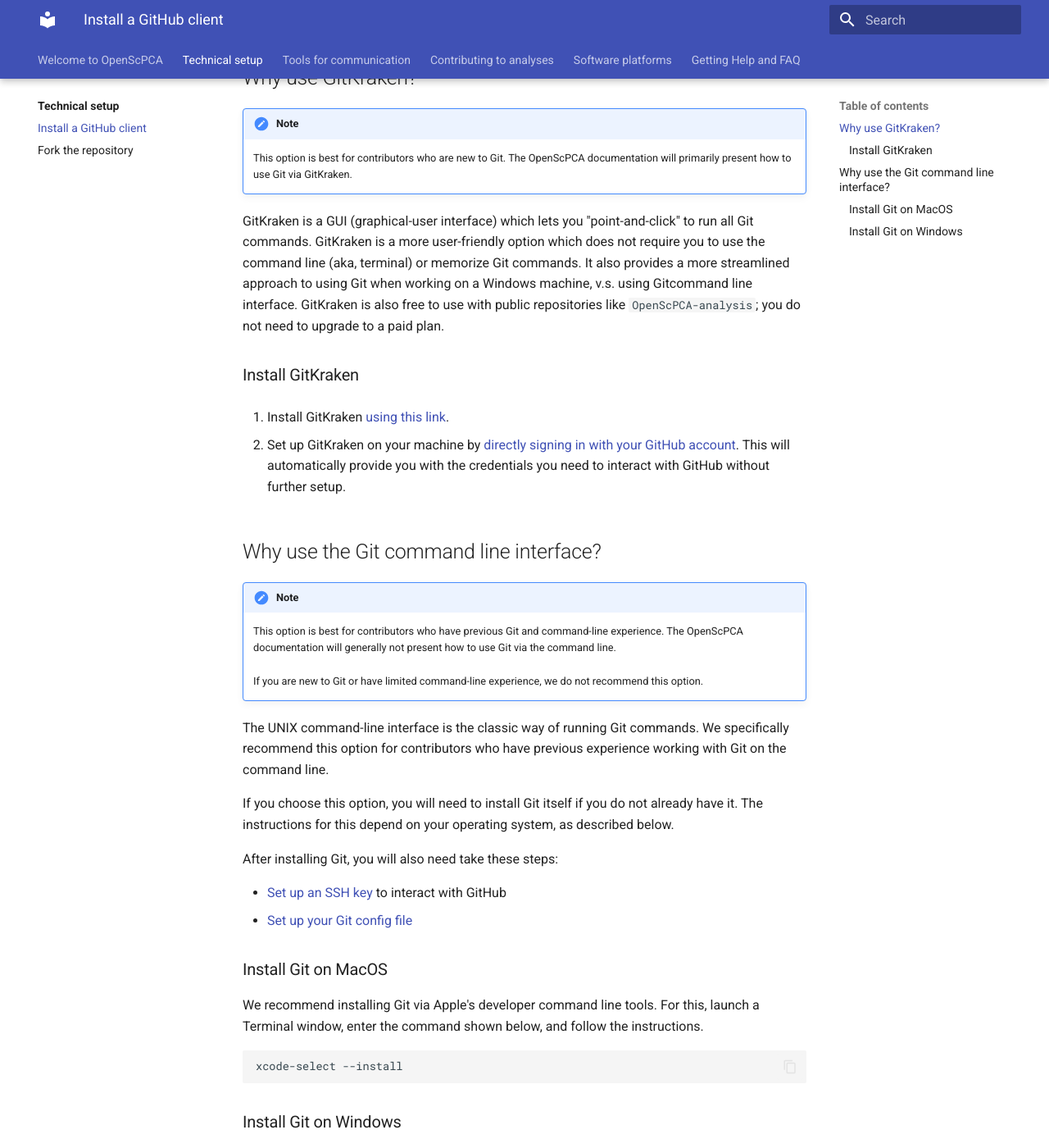
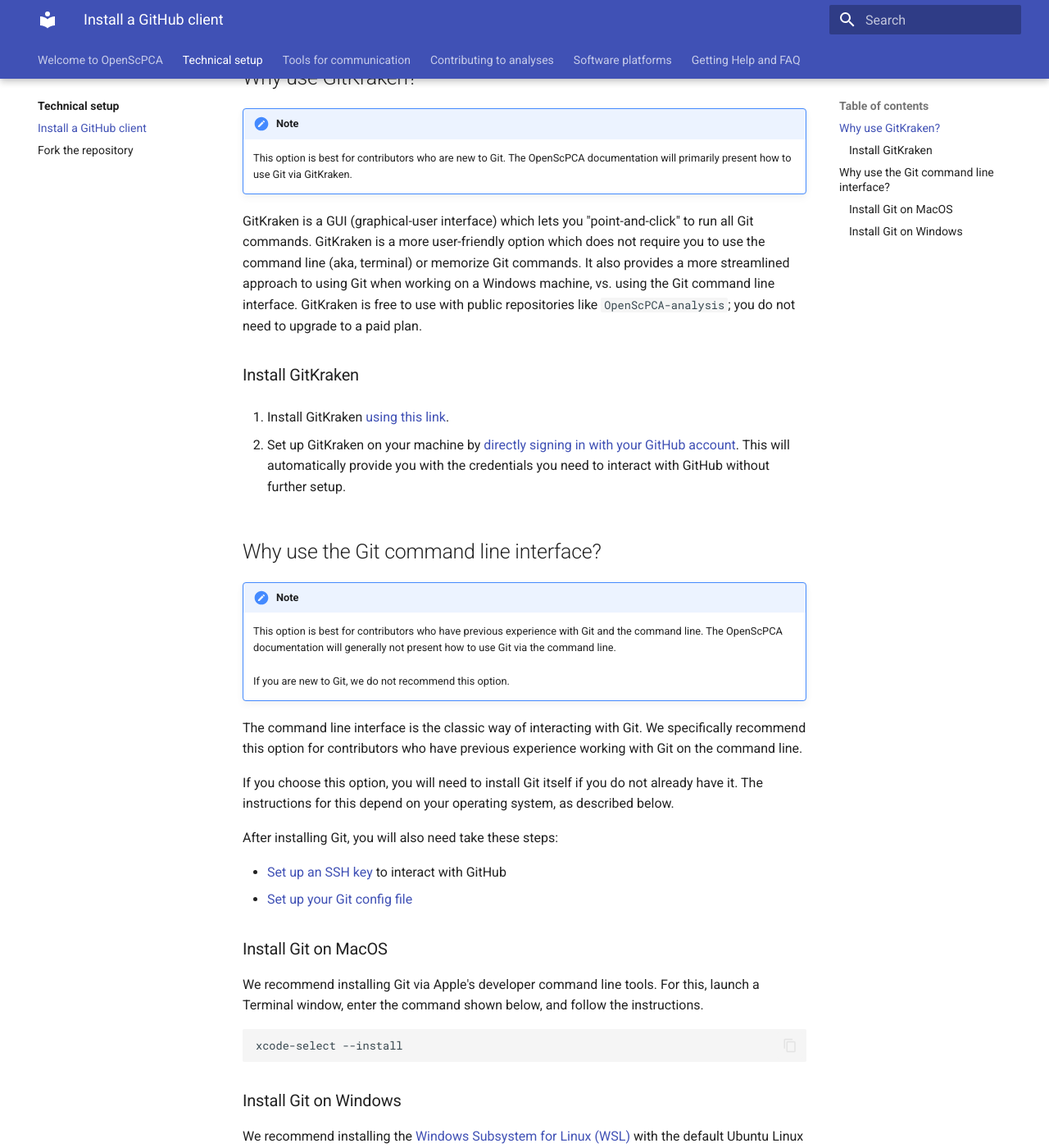
Before and after one commit to AlexsLemonade/OpenScPCA-analysis, an MkDocs documentation site: the page built from docs/technical-setup/install-a-github-client.md, in a window 1280 px wide and 1400 px high, scrolled down 283 px. Shown: the whole window at 82% size. Built offline with MkDocs 1.6.1 and Material for MkDocs 9.7.7, drawn with Linux system fonts in a browser that asks for light colours; some of the changed text lies outside the part shown.

Commit message:
Apply suggestions from code review
Co-authored-by: Joshua Shapiro <josh.shapiro@ccdatalab.org>

```diff
--- a/docs/technical-setup/install-a-github-client.md
+++ b/docs/technical-setup/install-a-github-client.md
@@ -12,8 +12,8 @@
 
 GitKraken is a GUI (graphical-user interface) which lets you "point-and-click" to run all Git commands.
 GitKraken is a more user-friendly option which does not require you to use the command line (aka, terminal) or memorize Git commands.
-It also provides a more streamlined approach to using Git when working on a Windows machine, v.s. using Gitcommand line interface.
-GitKraken is also free to use with public repositories like `OpenScPCA-analysis`; you do not need to upgrade to a paid plan.
+It also provides a more streamlined approach to using Git when working on a Windows machine, vs. using the Git command line interface.
+GitKraken is free to use with public repositories like `OpenScPCA-analysis`; you do not need to upgrade to a paid plan.
 
 ### Install GitKraken
 
@@ -26,11 +26,11 @@
 ## Why use the Git command line interface?
 
 !!! note
-    This option is best for contributors who have previous Git and command-line experience.
+    This option is best for contributors who have previous experience with Git and the command line.
     The OpenScPCA documentation will generally not present how to use Git via the command line.<br><br>
-    If you are new to Git or have limited command-line experience, we do not recommend this option.
+    If you are new to Git, we do not recommend this option.
 
-The UNIX command-line interface is the classic way of running Git commands.
+The command line interface is the classic way of interacting with Git.
 We specifically recommend this option for contributors who have previous experience working with Git on the command line.
 
 If you choose this option, you will need to install Git itself if you do not already have it.
@@ -53,5 +53,5 @@
 
 ### Install Git on Windows
 
-We recommend installing the [Windows Subsystem for Linux (WSL)](https://learn.microsoft.com/en-us/windows/wsl/install) for a full UNIX command-line experience via Ubuntu.
+We recommend installing the [Windows Subsystem for Linux (WSL)](https://learn.microsoft.com/en-us/windows/wsl/install) with the default Ubuntu Linux distribution.
 You can then [install Git](https://git-scm.com/download/linux) into your Ubuntu system.
```
